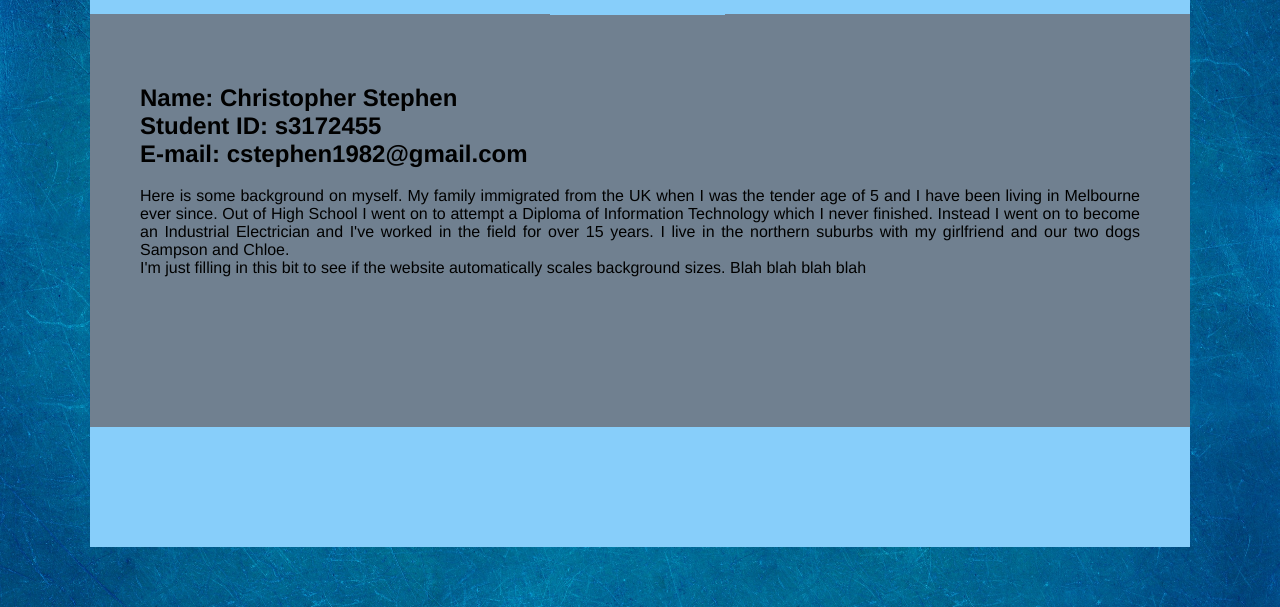
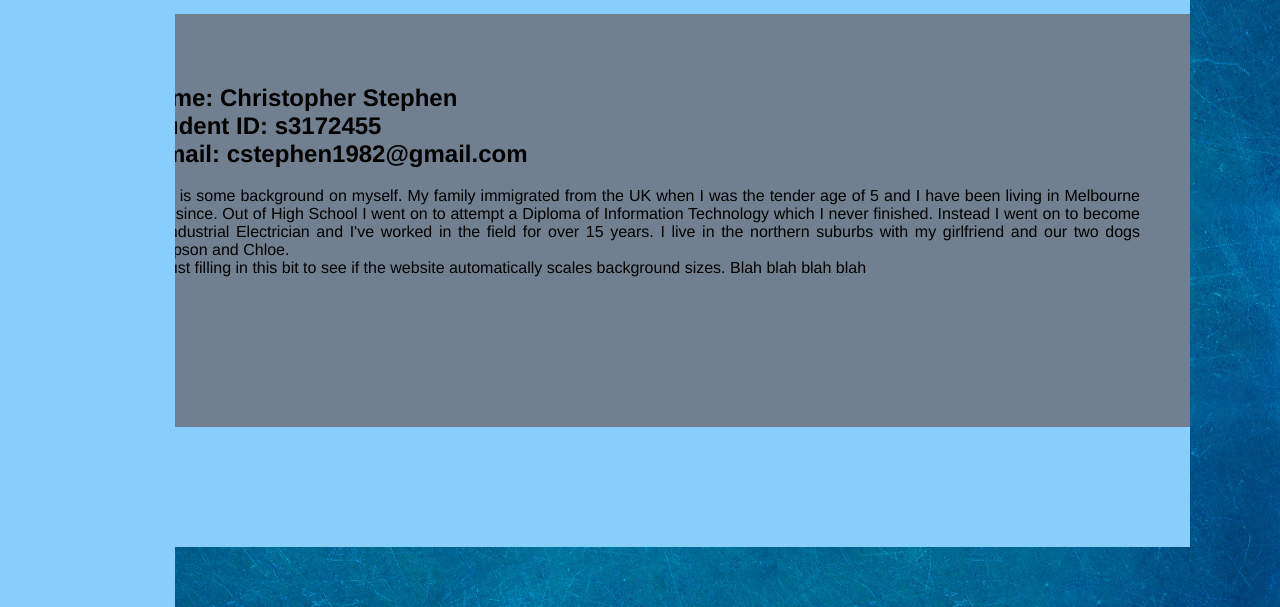
Before and after one commit to Terminal-Est/Terminal-Est.github.io, a plain HTML site: page index.html in a window 1280 px wide. Shown: the part 193-800 px from the top of the page. Drawn offline with Linux system fonts and the light colour scheme.

Commit message:
Almost there with the formatting.

```diff
--- a/myprofile.css
+++ b/myprofile.css
@@ -6,7 +6,7 @@ h1 {
     font-size: 40px;
 }
 body {
-    background-image: url('images/totalbackground.jpg');
+    background-image: url('Images/totalbackground.jpg');
     background-size: cover;
 }
 
@@ -20,11 +20,12 @@ body {
 }
 
 .sidebar {
+    height: 100%;
     width: 160px;
     position: fixed;
     z-index: 1;
-    top: 8px;
-    left: 550px;
+    top: 0;
+    left: 0;
     background-color: LightSkyBlue;
     overflow-x: hidden;
     padding: 18px 5px 18px 10px;
```
